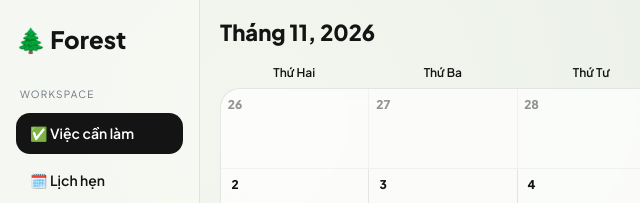
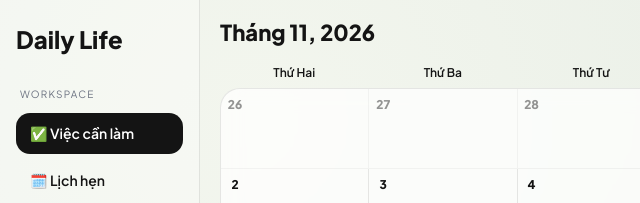
Before and after one commit to nini1203xx/betterlife, a plain HTML site: page index.html in a window 1280 px wide. Shown: the top 203 px of the page, 0-640 px from the left. Drawn offline with Linux system fonts and the light colour scheme.

Commit message:
Change logo text from 'Forest' to 'Daily Life'

```diff
--- a/index.html
+++ b/index.html
@@ -21,7 +21,7 @@
 
   <!-- THANH BÊN -->
   <aside class="side">
-    <div class="logo">🌲 Forest</div>
+    <div class="logo">Daily Life</div>
     <small>WORKSPACE</small>
     <div id="nav" style="display:contents"></div>
     <div class="grow"></div>
```
